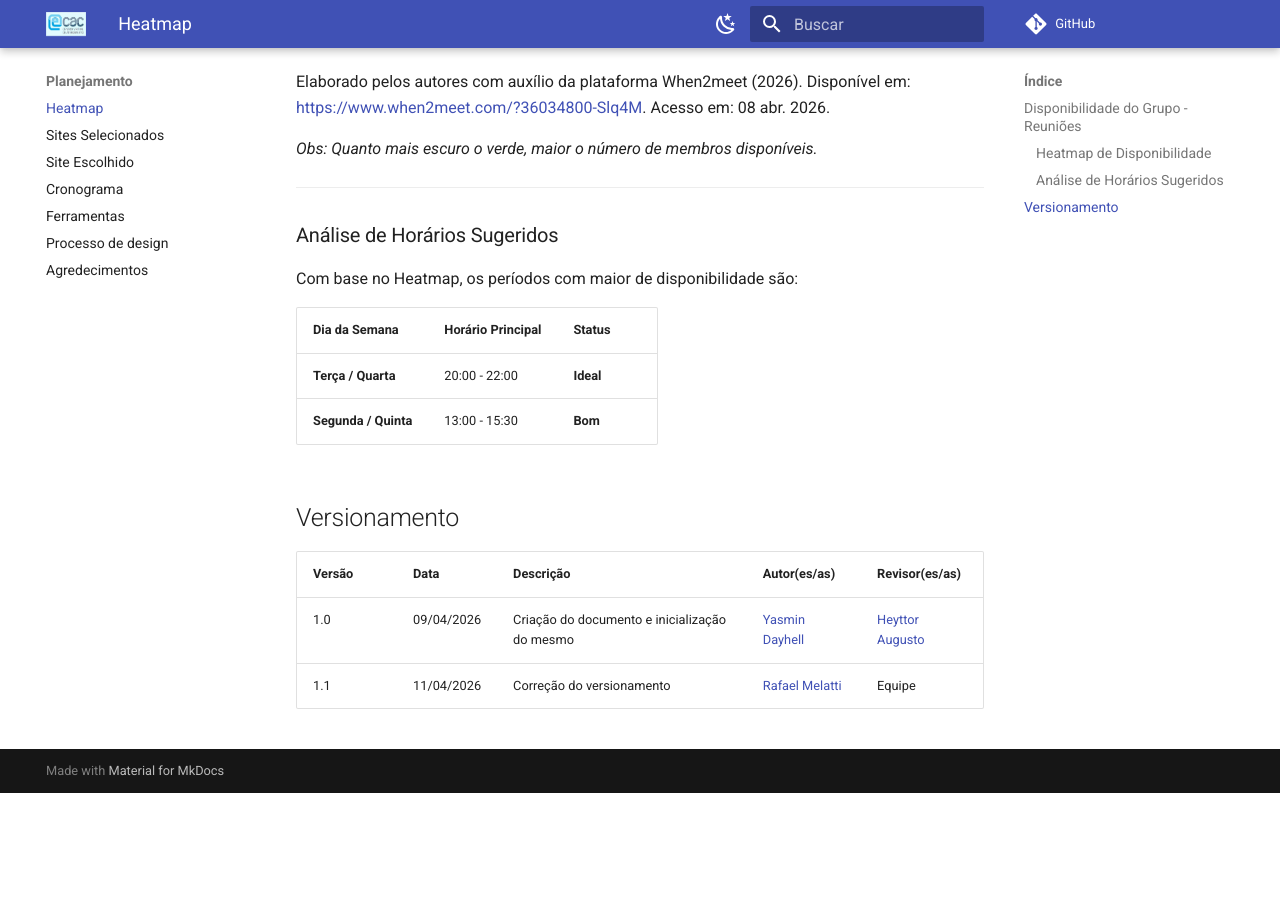
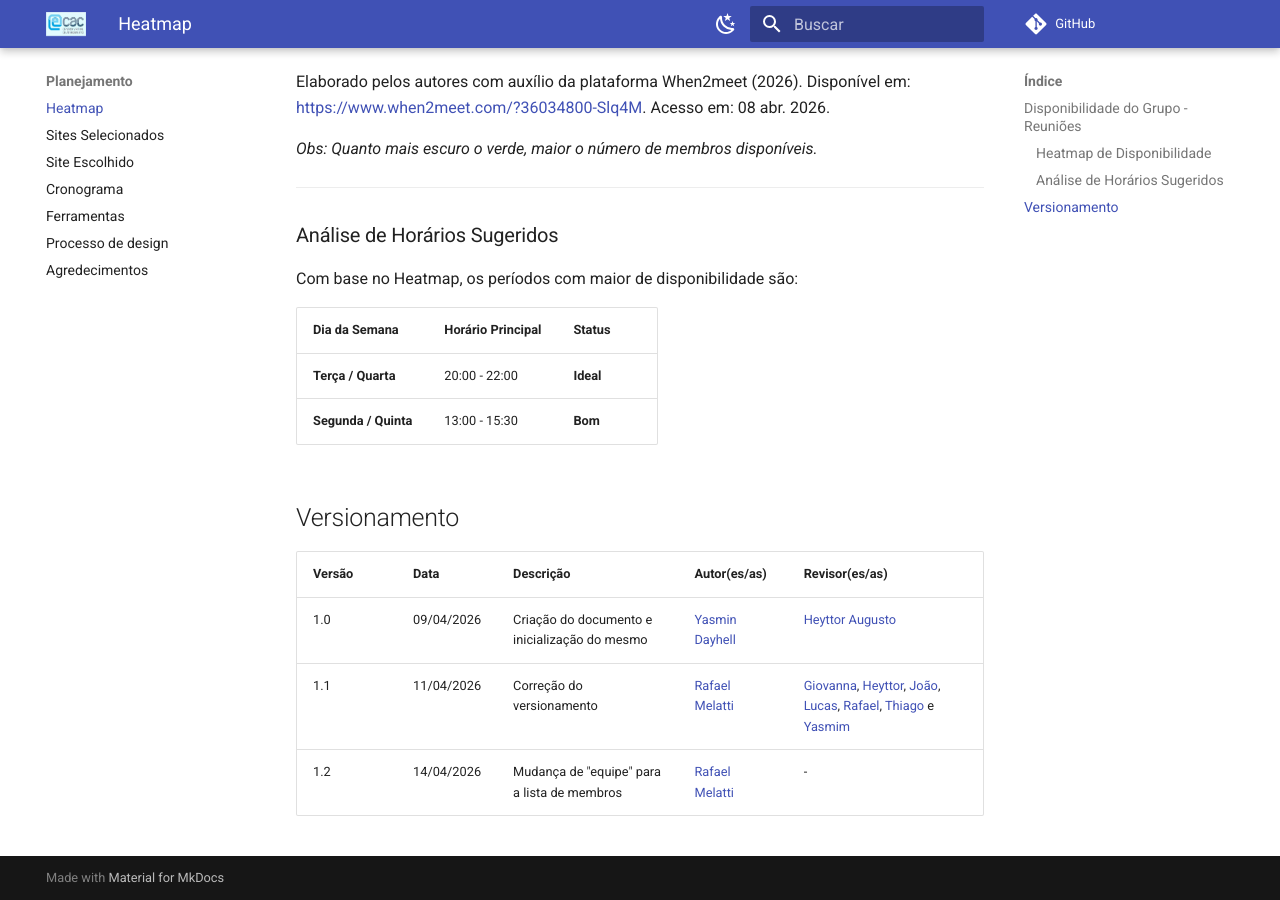
Before and after one commit to Interacao-Humano-Computador/2026.1-Grupo01, an MkDocs documentation site: the page built from docs/Planejamento/heatmap.md, in a window 1280 px wide and 900 px high, scrolled down 1004 px. Built offline with MkDocs 1.6.1 and Material for MkDocs 9.7.7, drawn with Linux system fonts in a browser that asks for light colours; comment, search, counter and statistics services are not loaded; before the commit the page ends 1797 px from its top, so only the background shows below that.

Commit message:
docs: troca de equipe para lista de membros

```diff
--- a/docs/Planejamento/heatmap.md
+++ b/docs/Planejamento/heatmap.md
@@ -25,4 +25,5 @@
 | Versão | Data | Descrição | Autor(es/as) | Revisor(es/as) |
 | :--- | :--- | :--- | :--- | :--- |
 | 1.0 | 09/04/2026 | Criação do documento e inicialização do mesmo | [Yasmin Dayhell](https://github.com/YasminDayrell) | [Heyttor Augusto](https://github.com/H3ytt0r62) |
-| 1.1 | 11/04/2026 | Correção do versionamento | [Rafael Melatti](https://github.com/Romm-0) | Equipe |
+| 1.1 | 11/04/2026 | Correção do versionamento | [Rafael Melatti](https://github.com/Romm-0) | [Giovanna](https://github.com/giovannabrito19), [Heyttor](https://github.com/H3ytt0r62), [João](https://github.com/Blazemorales), [Lucas](https://github.com/lucaszg-g), [Rafael](https://github.com/Romm-0), [Thiago](https://github.com/thgomxs) e [Yasmim](https://github.com/YasminDayrell) |
+| 1.2 | 14/04/2026 | Mudança de "equipe" para a lista de membros | [Rafael Melatti](https://github.com/Romm-0) | - |
```
